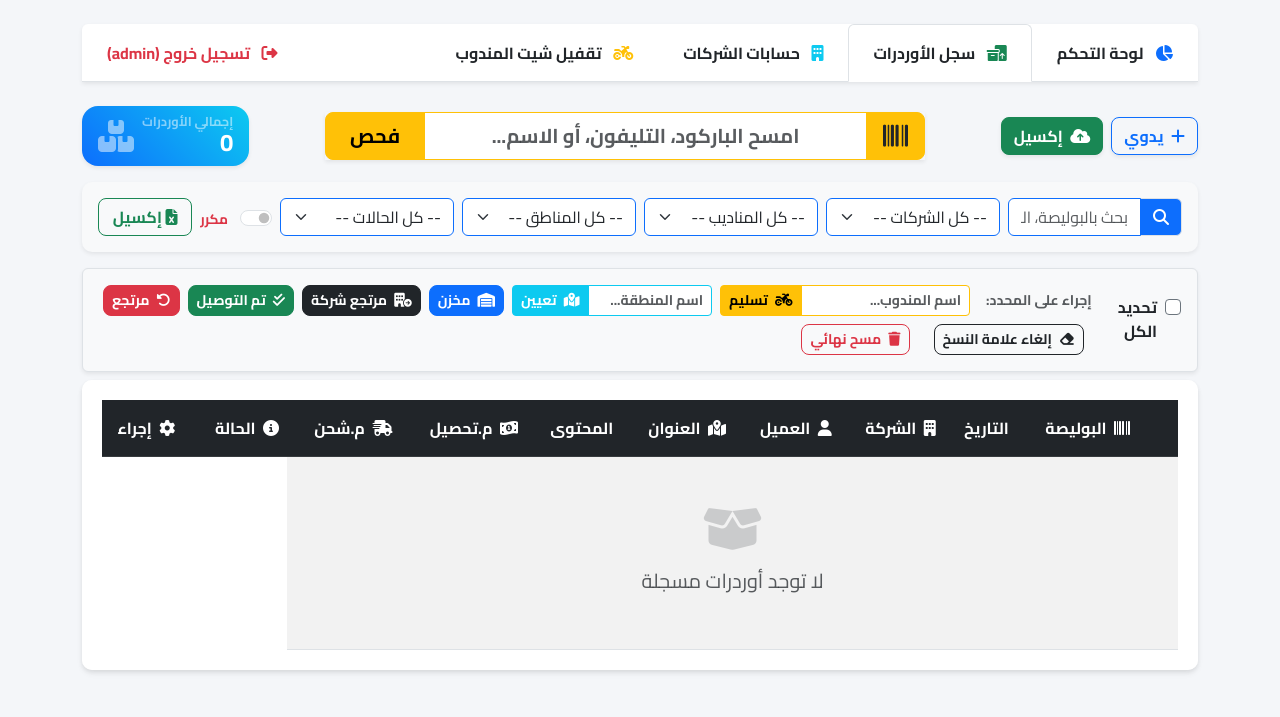
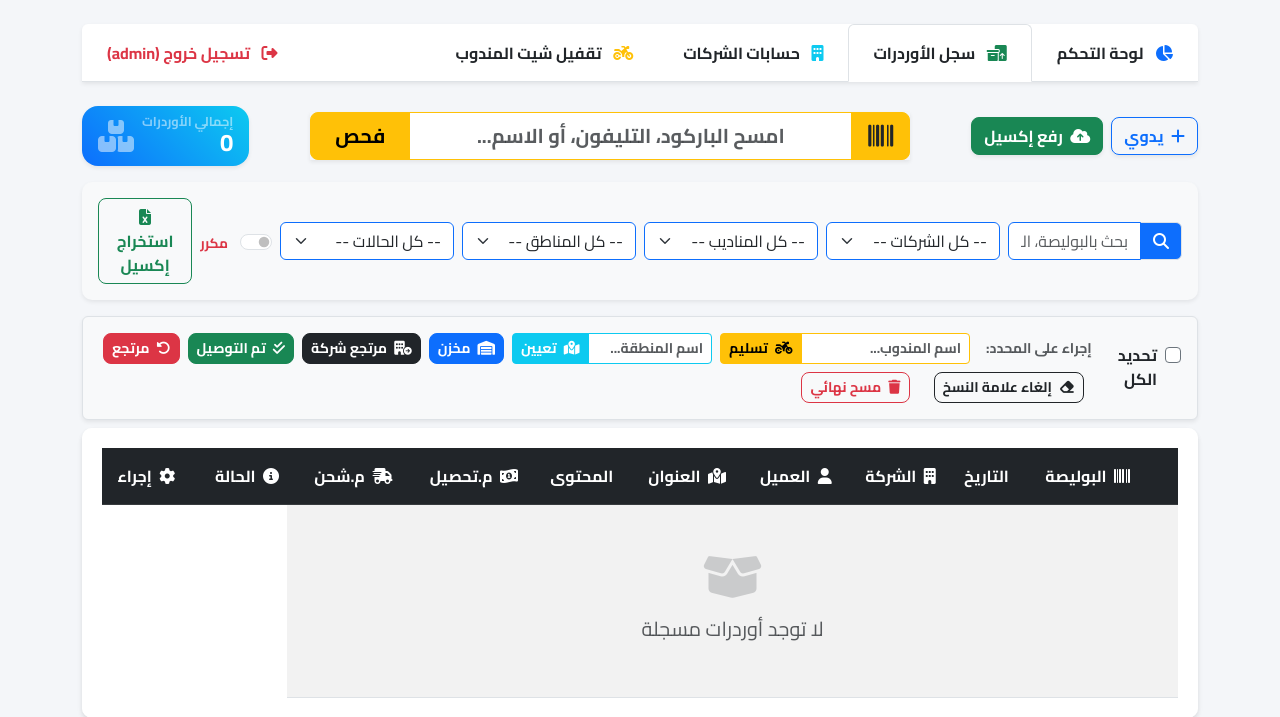
Before and after one commit to mostafa3sliaa/shipping-app, a Flask app: page / in a window 1280 px wide, after a click on "سجل الأوردرات". Shown: the top 717 px of the page. Run offline with Flask 3, Linux system fonts and the light colour scheme; a user stored in the database is signed in; data that the repository does not hold is empty.

Commit message:
Rename Excel buttons for clarity

```diff
--- a/templates/index.html
+++ b/templates/index.html
@@ -249,7 +249,7 @@
                     <i class="fa-solid fa-plus me-1"></i> يدوي
                 </button>
                 <button type="button" class="btn btn-success shadow-sm fw-bold" data-bs-toggle="modal" data-bs-target="#uploadModal">
-                    <i class="fa-solid fa-cloud-arrow-up me-1"></i> إكسيل
+                    <i class="fa-solid fa-cloud-arrow-up me-1"></i> رفع إكسيل
                 </button>
             </div>
 
@@ -331,7 +331,7 @@
                     </div>
 
                     <div class="col d-flex gap-2 justify-content-end">
-                        <button type="submit" formaction="{{ url_for('export_excel') }}" class="btn btn-outline-success w-100 fw-bold" style="max-width: 120px;" title="تحميل الإكسيل للنتائج الحالية"><i class="fa-solid fa-file-excel"></i> إكسيل</button>
+                        <button type="submit" formaction="{{ url_for('export_excel') }}" class="btn btn-outline-success w-100 fw-bold" style="max-width: 140px;" title="تحميل الإكسيل للنتائج الحالية"><i class="fa-solid fa-file-excel"></i> استخراج إكسيل</button>
                         {% if search_query or filter_company or filter_status or filter_courier or filter_region or filter_duplicates %}
                         <a href="{{ url_for('index', tab='orders') }}" class="btn btn-outline-danger fw-bold flex-shrink-0" title="إلغاء الفلاتر"><i class="fa-solid fa-times"></i></a>
                         {% endif %}
```
